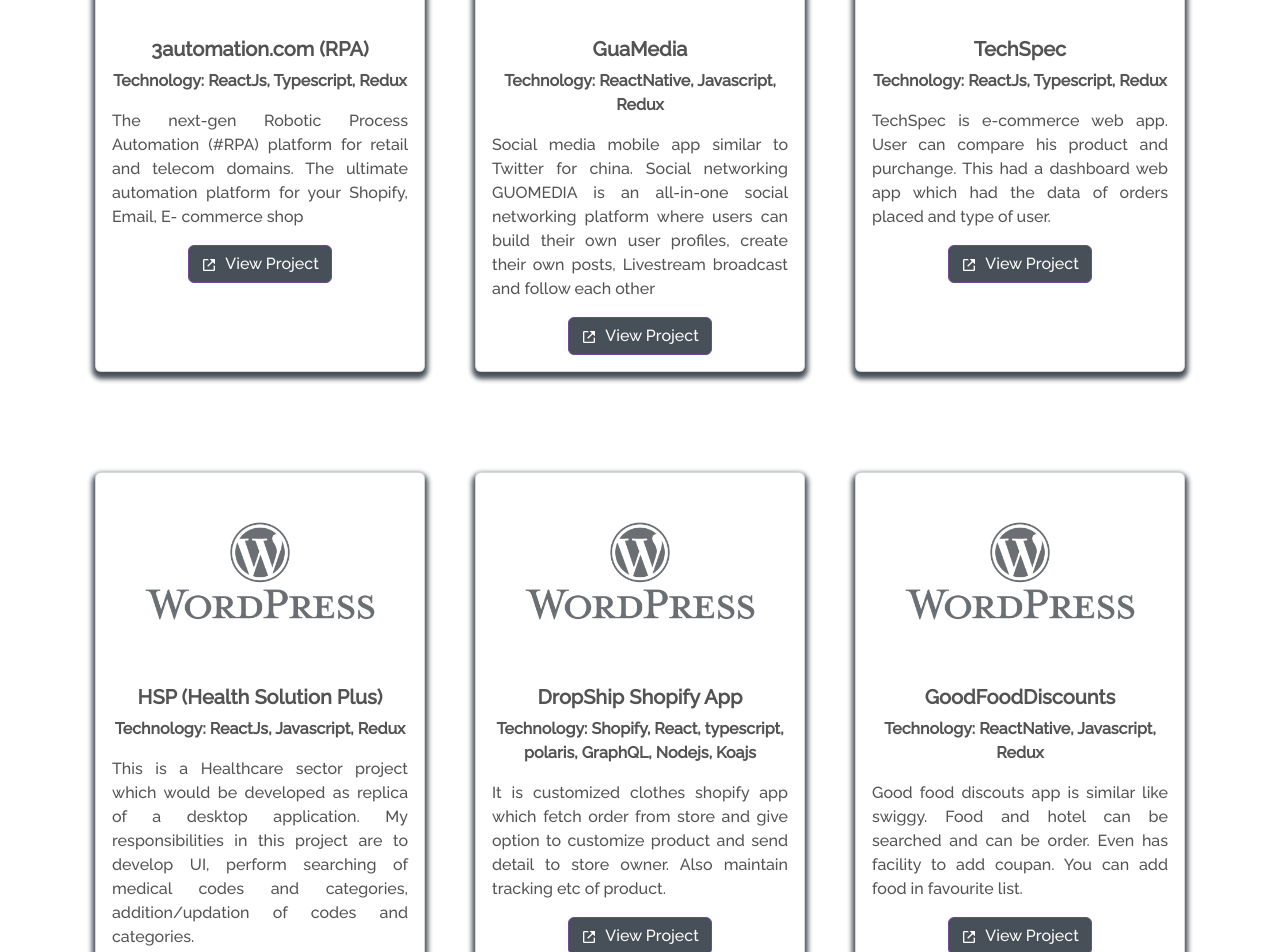
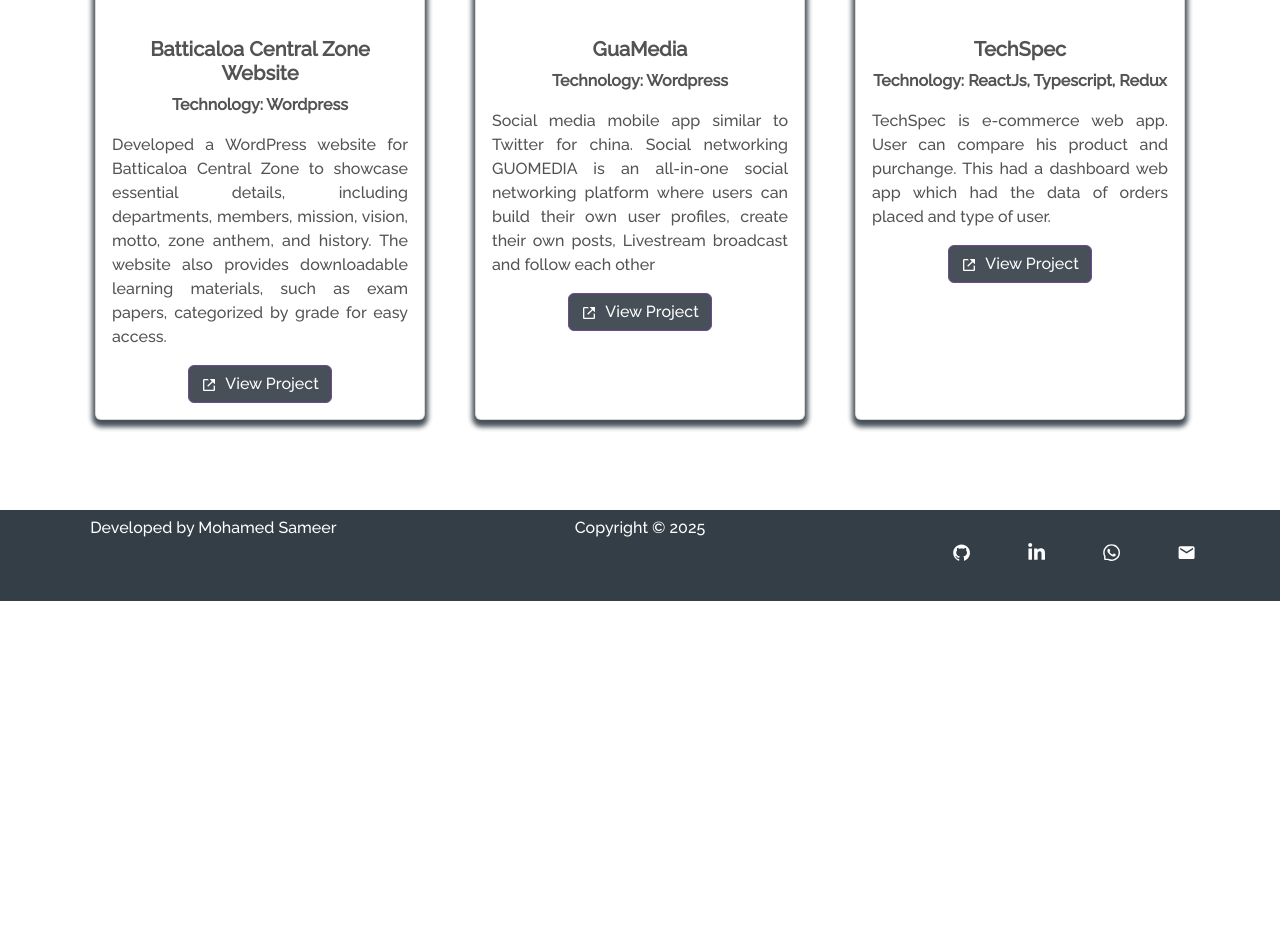
Before and after one commit to SameerMMM/My-Portfolio, a React (Vite) app: page /project in a window 1280 px wide. Shown: the part 1240-2192 px from the top of the page. After the commit the page ends 1841 px from the top, so only its background shows below. Built offline with nearby package versions, Linux system fonts and the light colour scheme.

Commit message:
BCZ project updated

```diff
--- a/src/Constatnts.js
+++ b/src/Constatnts.js
@@ -20,51 +20,30 @@
     },
     {
         image: Doctor_Appointment,
-        name: "Coast",
+        name: "Doctor Appointment Booking System",
         technologyUsed: "ReactJs, ExpressJs, Node.Js, Tailwind CSS",
-        description: "Team collaboration mobile app and online services like slack Message people and groups without sharing phone numbers, communicate with managers and staff all in one place. and discuss or assign tasks to get stuff done",
+        description: "Collaboratively developed a Doctor Appointment Booking System with a team of five developers. The system enables patients to search and book doctors for online consultations and find specialized doctors based on specific locations, improving accessibility and convenience in healthcare services.",
         url: "https://github.com/SameerMMM/Doctor_Appointment_Booking_System",
     },
     {
         image: Wordpress,
-        name: "3automation.com (RPA)",
-        technologyUsed: "ReactJs, Typescript, Redux",
-        description: "The next-gen Robotic Process Automation (#RPA) platform for retail and telecom domains. The ultimate automation platform for your Shopify, Email, E- commerce shop",
-        url: "https://www.3automation.com/",
+        name: "Batticaloa Central Zone Website",
+        technologyUsed: "Wordpress",
+        description: "Developed a WordPress website for Batticaloa Central Zone to showcase essential details, including departments, members, mission, vision, motto, zone anthem, and history. The website also provides downloadable learning materials, such as exam papers, categorized by grade for easy access.",
+        url: "",
     },
     {
         image: Wordpress,
         name: "GuaMedia",
-        technologyUsed: "ReactNative, Javascript, Redux",
+        technologyUsed: "Wordpress",
         description: "Social media mobile app similar to Twitter for china. Social networking GUOMEDIA is an all-in-one social networking platform where users can build their own user profiles, create their own posts, Livestream broadcast and follow each other",
-        url: "https://play.google.com/store/apps/details?id=com.tiu.guo.media",
+        url: "",
     },
     {
         image: Wordpress,
         name: "TechSpec",
         technologyUsed: "ReactJs, Typescript, Redux",
         description: "TechSpec is e-commerce web app. User can compare his product and purchange. This had a dashboard web app which had the data of orders placed and type of user.",
-        url: "",
-    },
-    {
-        image: Wordpress,
-        name: "HSP (Health Solution Plus)",
-        technologyUsed: "ReactJs, Javascript, Redux",
-        description: "This is a Healthcare sector project which would be developed as replica of a desktop application. My responsibilities in this project are to develop UI, perform searching of medical codes and categories, addition/updation of codes and categories.",
-        url: "",
-    },
-    {
-        image: Wordpress,
-        name: "DropShip Shopify App",
-        technologyUsed: "Shopify, React, typescript, polaris, GraphQL, Nodejs, Koajs",
-        description: "It is customized clothes shopify app which fetch order from store and give option to customize product and send detail to store owner. Also maintain tracking etc of product.",
-        url: "",
-    },
-    {
-        image: Wordpress,
-        name: "GoodFoodDiscounts",
-        technologyUsed: "ReactNative, Javascript, Redux",
-        description: "Good food discouts app is similar like swiggy. Food and hotel can be searched and can be order. Even has facility to add coupan. You can add food in favourite list.",
         url: "",
     },
 ];
```
